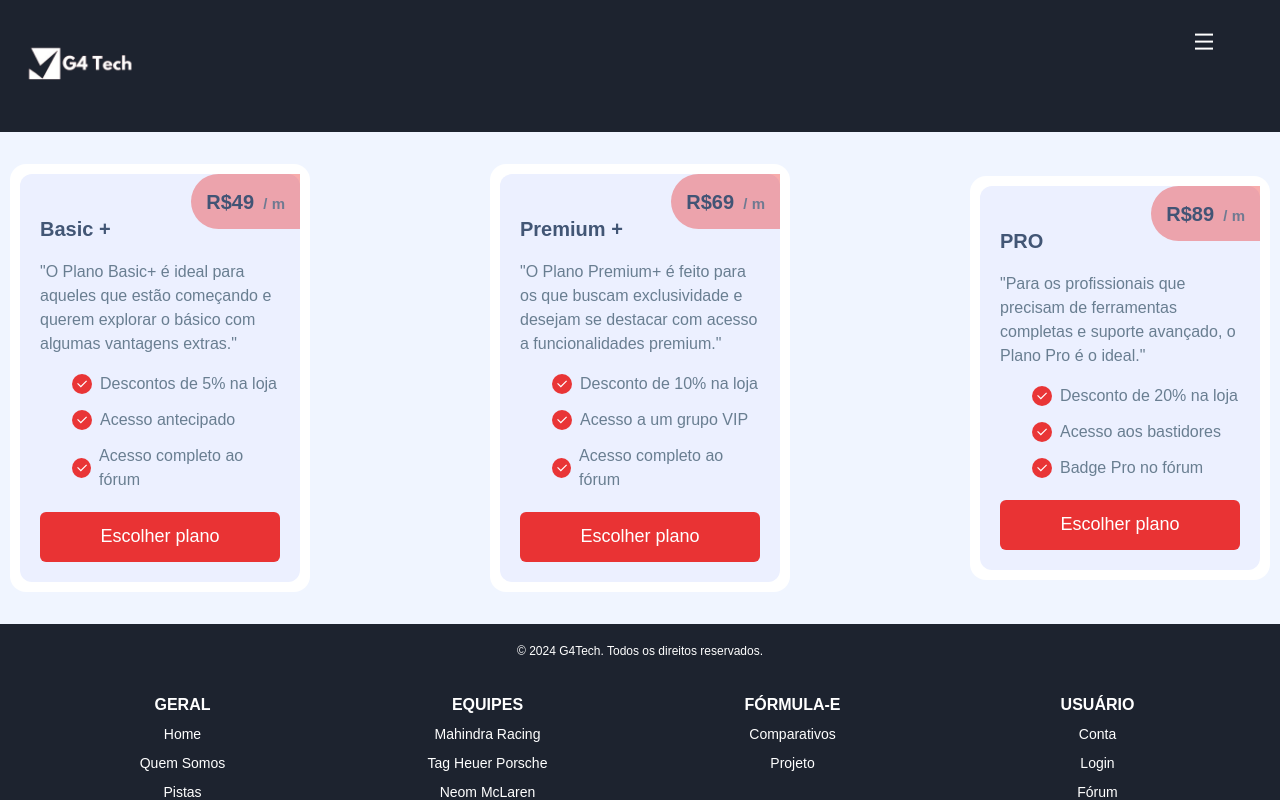
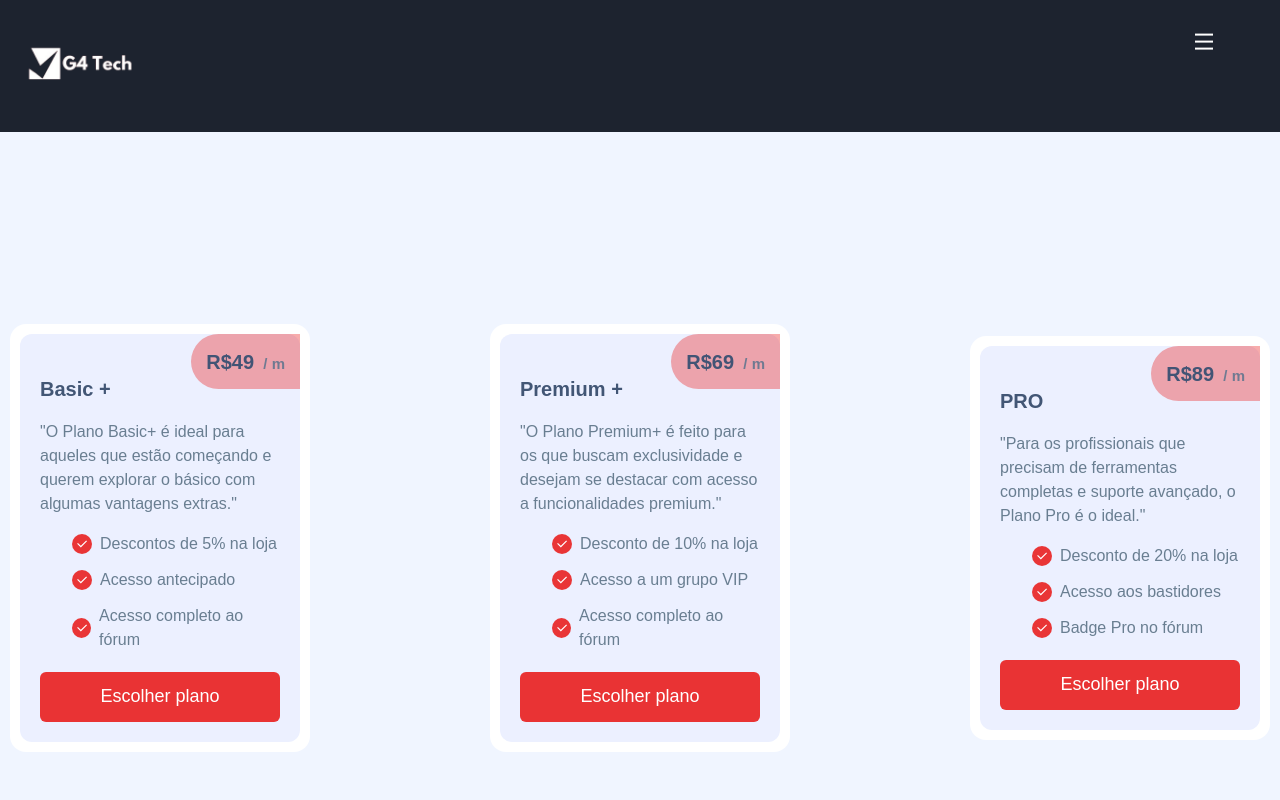
Before and after one commit to Geral-cp-s/Sprint3-Web, a React (Vite) app: page /assinatura in a window 1280 px wide. Shown: the top 800 px of the page. Built offline with nearby package versions, Linux system fonts and the light colour scheme.

Commit message:
Mudando estilização assinatura

```diff
--- a/src/routes/Assinatura.jsx
+++ b/src/routes/Assinatura.jsx
@@ -20,6 +20,8 @@ const MainAssinatura = styled.main`
         background-color: #fff;
         color: #697e91;
         max-width: 300px;
+        margin-bottom: 10rem;
+        margin-top: 10rem;
 
 
     }
@@ -134,6 +136,7 @@ const MainAssinatura = styled.main`
 const Assinatura = () => {
     return (
         <MainAssinatura>
+
             <div className="container">
 
                 <div class="plan">
```
